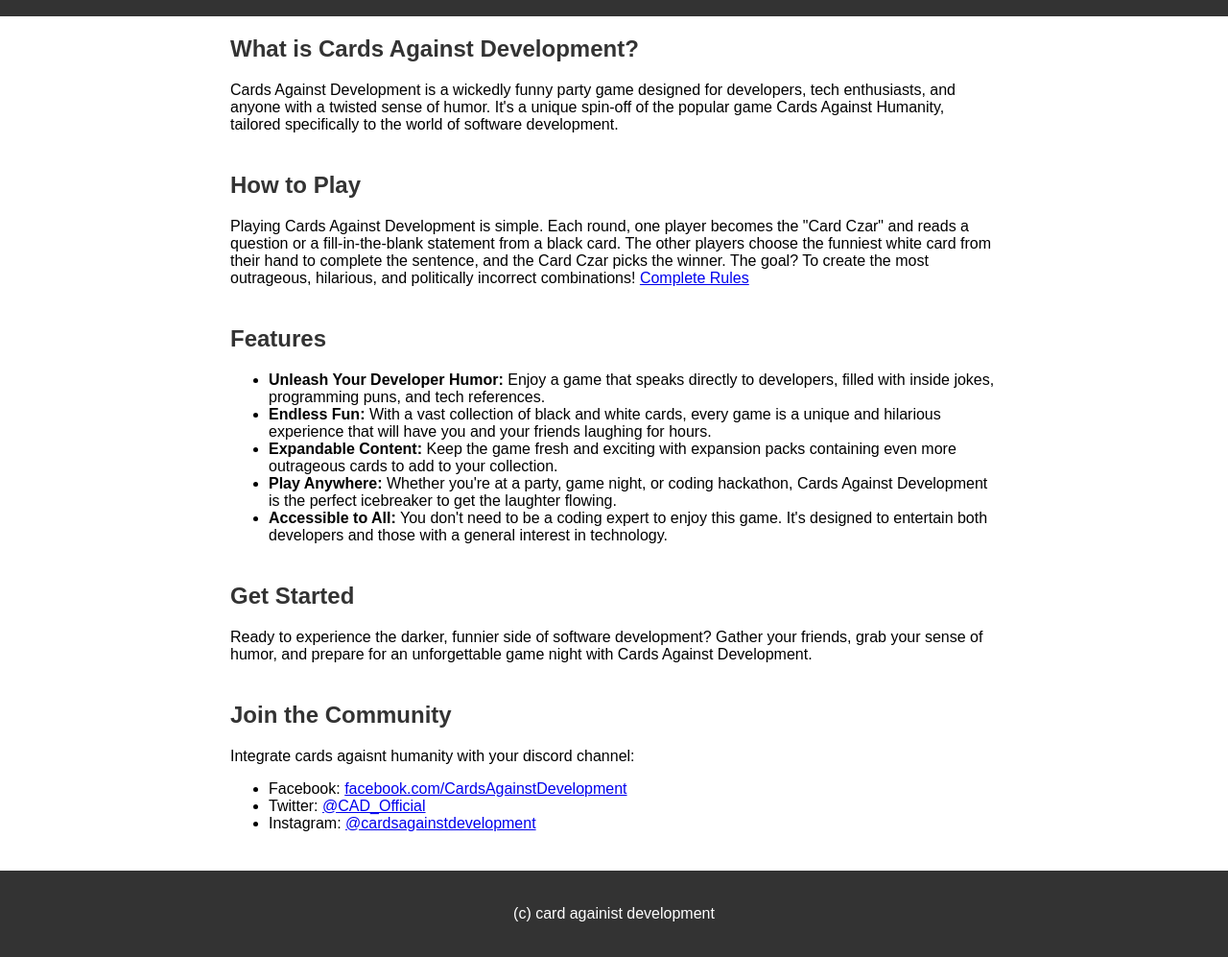
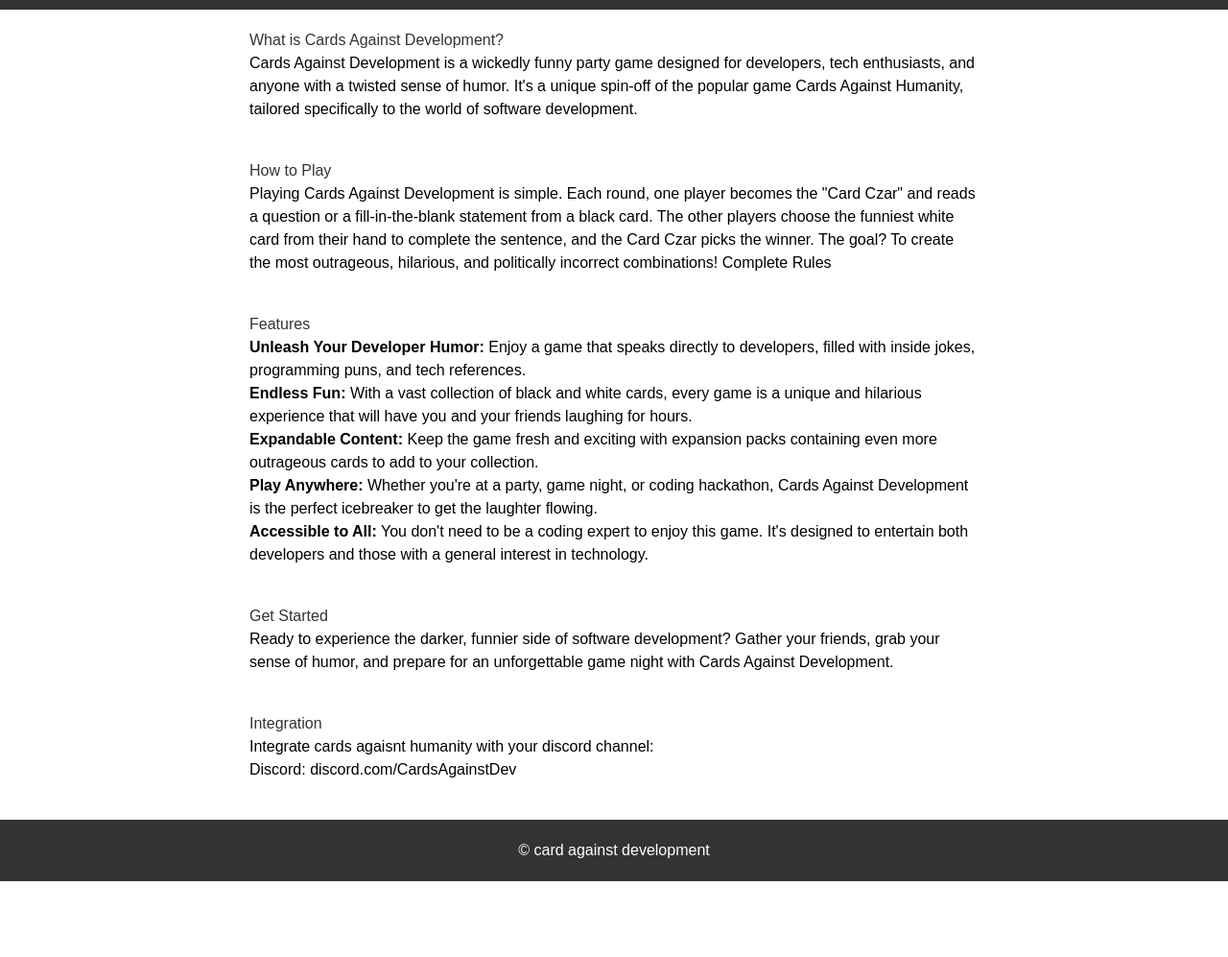
Before and after one commit to vikramadityad/cardsagainstdev, a website: page Develop/public/index.html in a window 1280 px wide. Shown: the part 78-1075 px from the top of the page at 96% size. After the commit the page ends 996 px from the top, so only its background shows below. Drawn offline with nearby package versions, Linux system fonts and the light colour scheme.

Commit message:
added copy right symbol in the footer

```diff
--- a/Develop/public/index.html
+++ b/Develop/public/index.html
@@ -5,7 +5,7 @@
     <meta charset="UTF-8">
     <meta name="viewport" content="width=device-width, initial-scale=1.0">
     <link href="https://cdn.tailwindcss.com/2.2.19/tailwind.min.css" rel="stylesheet">
-    <link href="/Develop/public/assets/css/style.css" rel="stylesheet">
+    <link href="/Develop/public/assets/css/styletail.css" rel="stylesheet">
     <title>Cards Against Development</title>
 </head>
 
@@ -28,15 +28,21 @@
         <section id="whatis">
             <h2>What is Cards Against Development?</h2>
             <p>
-              Cards Against Development is a wickedly funny party game designed for developers, tech enthusiasts, and anyone with a twisted sense of humor. It's a unique spin-off of the popular game Cards Against Humanity, tailored specifically to the world of software development.
+                Cards Against Development is a wickedly funny party game designed for developers, tech enthusiasts, and
+                anyone with a twisted sense of humor. It's a unique spin-off of the popular game Cards Against Humanity,
+                tailored specifically to the world of software development.
             </p>
         </section>
 
         <section id="howtoplay">
             <h2>How to Play</h2>
             <p>
-              Playing Cards Against Development is simple. Each round, one player becomes the "Card Czar" and reads a question or a fill-in-the-blank statement from a black card. The other players choose the funniest white card from their hand to complete the sentence, and the Card Czar picks the winner. The goal? To create the most outrageous, hilarious, and politically incorrect combinations!
-                <a href="https://cdn.sanity.io/files/vc07edlh/production/ddf02ce6c4a0bbebdb737abdf86c00e2795ee1b2.pdf" target="_blank"> Complete Rules</a>
+                Playing Cards Against Development is simple. Each round, one player becomes the "Card Czar" and reads a
+                question or a fill-in-the-blank statement from a black card. The other players choose the funniest white
+                card from their hand to complete the sentence, and the Card Czar picks the winner. The goal? To create
+                the most outrageous, hilarious, and politically incorrect combinations!
+                <a href="https://cdn.sanity.io/files/vc07edlh/production/ddf02ce6c4a0bbebdb737abdf86c00e2795ee1b2.pdf"
+                    target="_blank"> Complete Rules</a>
             </p>
         </section>
 
@@ -44,19 +50,24 @@
             <h2>Features</h2>
             <ul>
                 <li>
-                <strong>Unleash Your Developer Humor:</strong> Enjoy a game that speaks directly to developers, filled with inside jokes, programming puns, and tech references.
+                    <strong>Unleash Your Developer Humor:</strong> Enjoy a game that speaks directly to developers,
+                    filled with inside jokes, programming puns, and tech references.
                 </li>
                 <li>
-                <strong>Endless Fun:</strong> With a vast collection of black and white cards, every game is a unique and hilarious experience that will have you and your friends laughing for hours.
+                    <strong>Endless Fun:</strong> With a vast collection of black and white cards, every game is a
+                    unique and hilarious experience that will have you and your friends laughing for hours.
                 </li>
                 <li>
-                <strong>Expandable Content:</strong> Keep the game fresh and exciting with expansion packs containing even more outrageous cards to add to your collection.
+                    <strong>Expandable Content:</strong> Keep the game fresh and exciting with expansion packs
+                    containing even more outrageous cards to add to your collection.
                 </li>
                 <li>
-                <strong>Play Anywhere:</strong> Whether you're at a party, game night, or coding hackathon, Cards Against Development is the perfect icebreaker to get the laughter flowing.
+                    <strong>Play Anywhere:</strong> Whether you're at a party, game night, or coding hackathon, Cards
+                    Against Development is the perfect icebreaker to get the laughter flowing.
                 </li>
                 <li>
-                <strong>Accessible to All:</strong> You don't need to be a coding expert to enjoy this game. It's designed to entertain both developers and those with a general interest in technology.
+                    <strong>Accessible to All:</strong> You don't need to be a coding expert to enjoy this game. It's
+                    designed to entertain both developers and those with a general interest in technology.
                 </li>
             </ul>
         </section>
@@ -64,25 +75,24 @@
         <section id="getstarted">
             <h2>Get Started</h2>
             <p>
-              Ready to experience the darker, funnier side of software development? Gather your friends, grab your sense of humor, and prepare for an unforgettable game night with Cards Against Development.
+                Ready to experience the darker, funnier side of software development? Gather your friends, grab your
+                sense of humor, and prepare for an unforgettable game night with Cards Against Development.
             </p>
         </section>
 
-          <section id="community">
-            <h2>Join the Community</h2>
+        <section id="Integration">
+            <h2>Integration</h2>
             <p>
                 Integrate cards agaisnt humanity with your discord channel:
             </p>
             <ul>
-              <li>Facebook: <a href="https://www.discord.com/CardsAgainstDevelopment">facebook.com/CardsAgainstDevelopment</a></li>
-              <li>Twitter: <a href="https://twitter.com/CAD_Official">@CAD_Official</a></li>
-              <li>Instagram: <a href="https://www.instagram.com/cardsagainstdevelopment">@cardsagainstdevelopment</a></li>
+                <li>Discord: <a href="https://www.discord.com/CArdsagaintDev">discord.com/CardsAgainstDev</a></li>
             </ul>
         </section>
     </main>
 
     <footer>
-          <p> (c) card againist development </p>
+        <p> &copy; card against development </p>
     </footer>
 
     <script src="/Develop/public/assets/js/index.js"></script>
--- a/Develop/public/start.html
+++ b/Develop/public/start.html
@@ -5,7 +5,7 @@
     <meta charset="UTF-8">
     <meta name="viewport" content="width=device-width, initial-scale=1.0">
     <link href="https://cdn.tailwindcss.com/2.2.19/tailwind.min.css" rel="stylesheet">
-    <link href="/Develop/public/assets/css/style.css" rel="stylesheet">
+    <link href="/Develop/public/assets/css/styletail.css" rel="stylesheet">
     <title>Cards Against Development</title>
 </head>
 
@@ -37,7 +37,7 @@
       </main>
 
       <footer>
-        <p> (c) card againist development </p>
+        <p> &copy; card against development </p>
       </footer>
 
     <script src="/Develop/public/assets/js/index.js"></script>
```
Also changed, not shown: Develop/db/cards.json (renamed from Develop/develop/db/cards.json), Develop/public/assets/css/styletail.css (added), 5 other files. Lines whose indentation alone changed are shown as unchanged.
